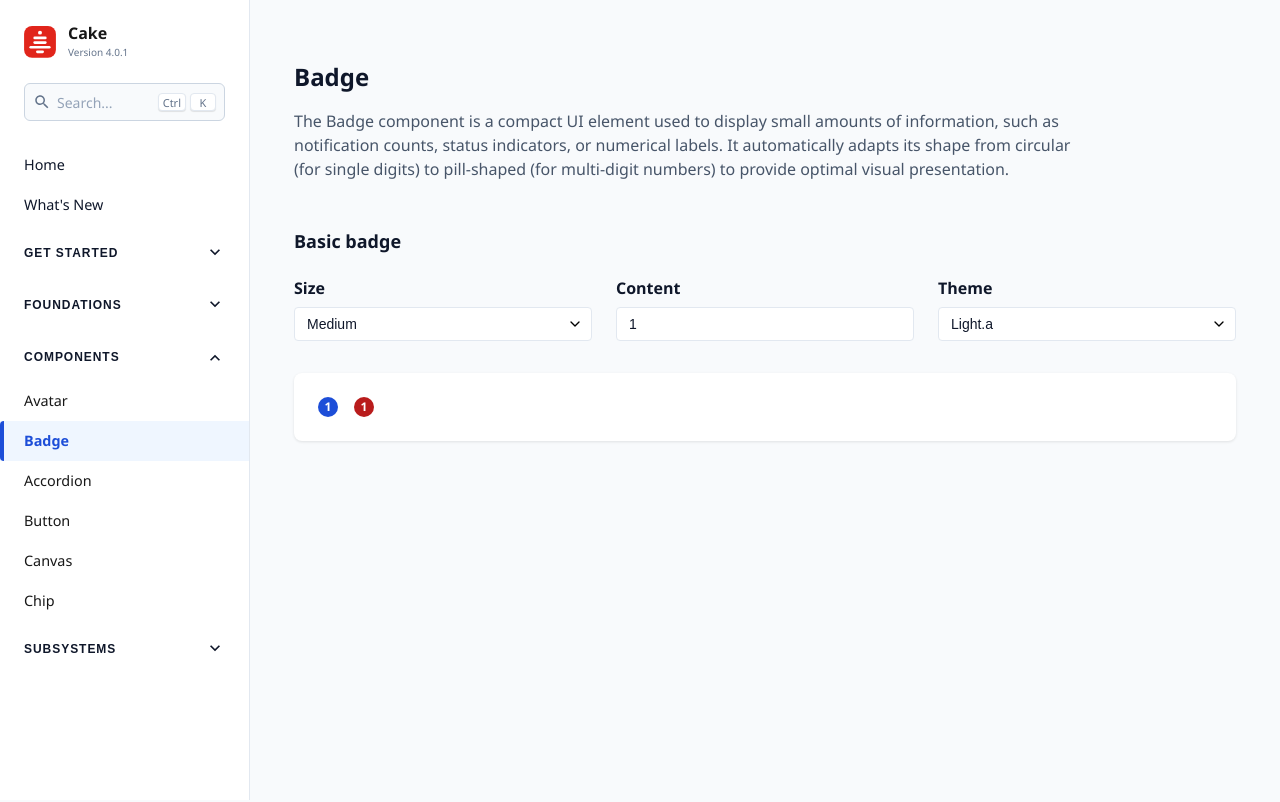
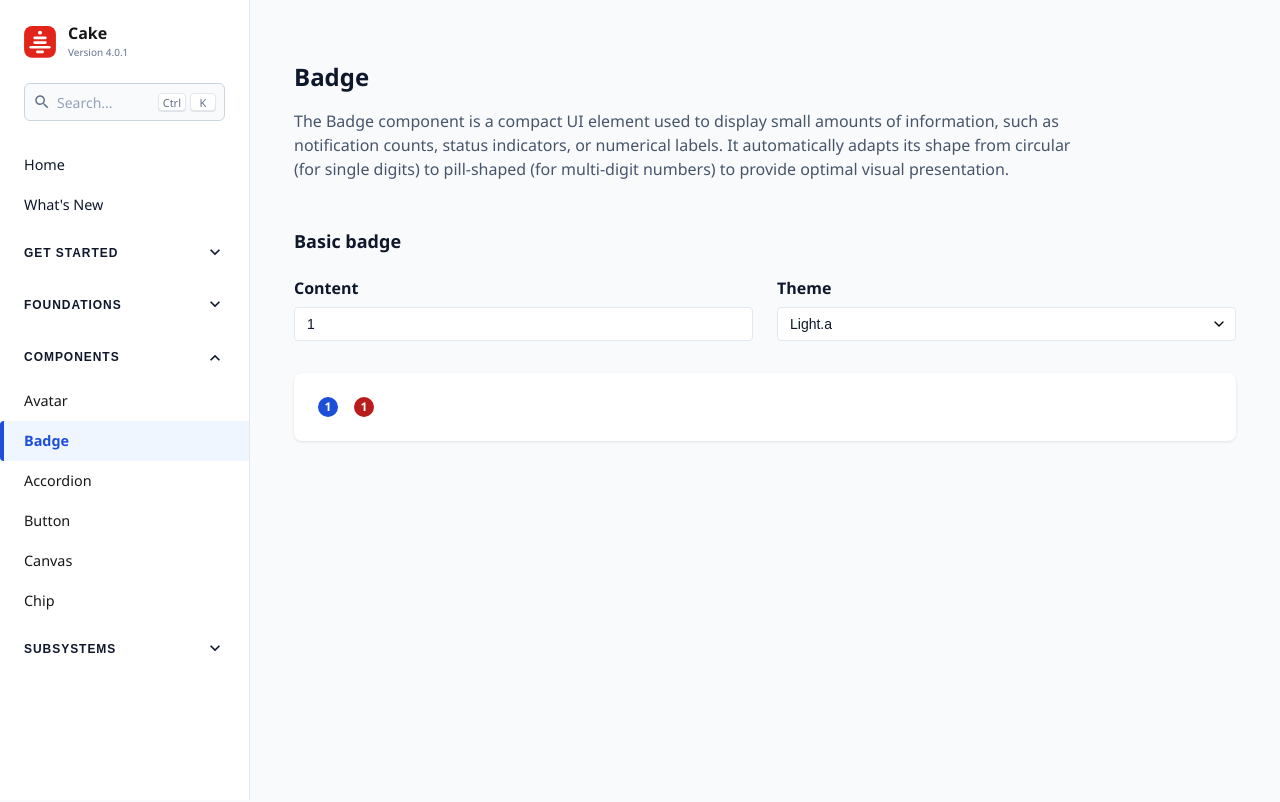
Before and after one commit to cake-admin/cakev2, a React (Create React App) app: page /components/badge in a window 1280 px wide. Shown: the top 802 px of the page. Built offline with nearby package versions, Linux system fonts and the light colour scheme.

Commit message:
Remove size dropdown from BadgePage
- Remove size dropdown control
- Fix badge size to MEDIUM in preview
- Remove unused basicSize state variable
- Controls now only include content and theme

```diff
--- a/src/pages/BadgePage.js
+++ b/src/pages/BadgePage.js
@@ -118,7 +118,6 @@ const THEMES = {
 
 const BadgePage = () => {
   // Basic badge section state
-  const [basicSize, setBasicSize] = useState(BADGE_SIZES.MEDIUM);
   const [basicContent, setBasicContent] = useState('1');
   const [basicTheme, setBasicTheme] = useState(THEMES.LIGHT_A);
   const isBasicDarkMode = basicTheme === THEMES.DARK_A;
@@ -144,15 +143,6 @@ const BadgePage = () => {
       <Section>
         <SectionTitle>Basic badge</SectionTitle>
         <ControlsGrid>
-          <Control>
-            <Label>Size</Label>
-            <Select value={basicSize} onChange={(e) => setBasicSize(e.target.value)}>
-              {Object.values(BADGE_SIZES).map((size) => (
-                <option key={size} value={size}>{capitalizeFirstLetter(size)}</option>
-              ))}
-            </Select>
-          </Control>
-
           <Control>
             <Label>Content</Label>
             <Input
@@ -181,14 +171,14 @@ const BadgePage = () => {
         <PreviewSection isDarkMode={isBasicDarkMode}>
           <Badge
             color={BADGE_COLORS.BLUE}
-            size={basicSize}
+            size={BADGE_SIZES.MEDIUM}
             isDarkMode={isBasicDarkMode}
           >
             {basicContent}
           </Badge>
           <Badge
             color={BADGE_COLORS.RED}
-            size={basicSize}
+            size={BADGE_SIZES.MEDIUM}
             isDarkMode={isBasicDarkMode}
           >
             {basicContent}
```
